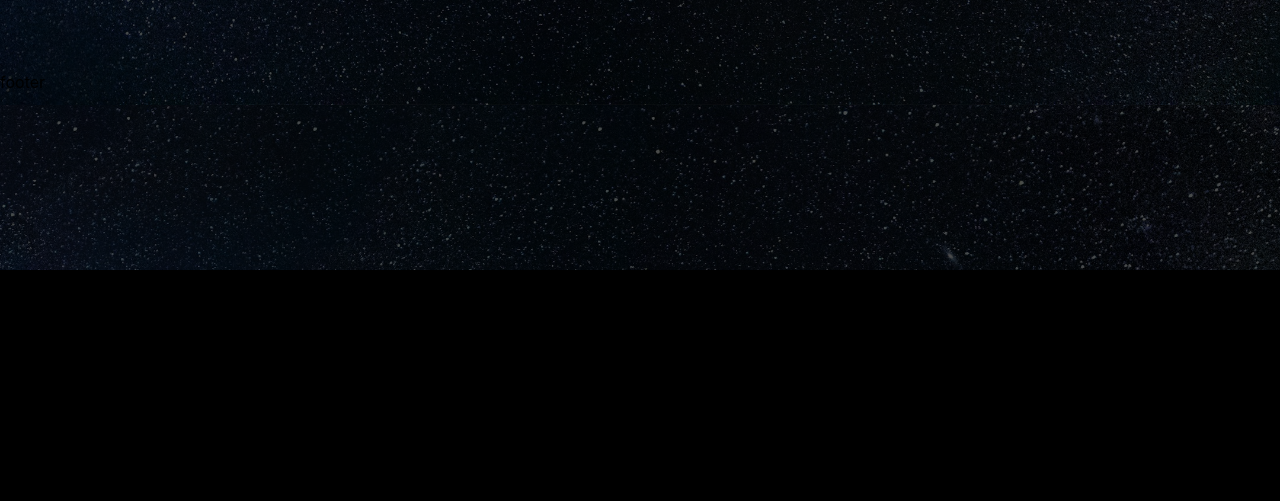
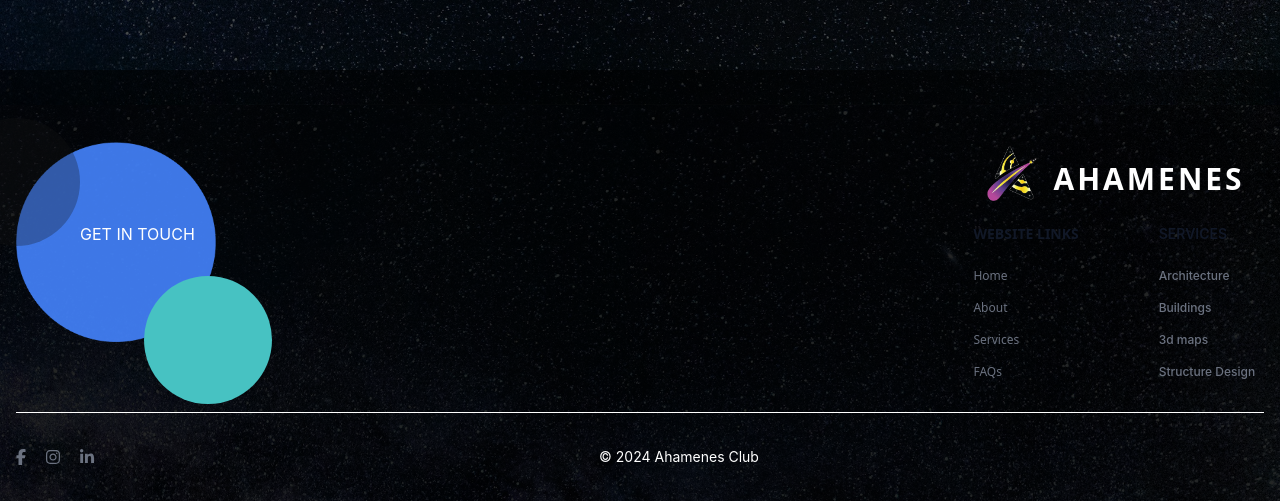
Before and after one commit to yohhannees/space-website, a Next.js app: page /faq in a window 1280 px wide. Shown: the part 695-1196 px from the top of the page. Before the commit the page ends 965 px from the top, so only its background shows below. Built offline with nearby package versions, Linux system fonts and the light colour scheme.

Commit message:
footer integrated

```diff
--- a/app/Components/Footer.tsx
+++ b/app/Components/Footer.tsx
@@ -1,19 +1,27 @@
-import React from "react";
-import Circle from "../assets/images/Ellipse.png";
+'use client'
+import React, { useState, useEffect } from 'react';
+import { FontAwesomeIcon } from '@fortawesome/react-fontawesome';
+import { faFacebookF, faInstagram, faLinkedinIn } from '@fortawesome/free-brands-svg-icons';
+import Image from 'next/image';
 
-import Logo from "../assets/svg/logoSpace.svg";
-import Image from "next/image";
 const Footer = () => {
+
+  const [currentYear, setCurrentYear] = useState(new Date().getFullYear());
+
+  useEffect(() => {
+    setCurrentYear(new Date().getFullYear());
+  }, []);
+
   return (
     <div>
       {" "}
-			<footer className="  w-full">
+      <footer className="w-full  bg-black bg-opacity-50 pt-10">
         <div className=" pt-[300px] md:pt-0 mx-auto w-full max-w-screen-xl p-4 py-6 lg:py-8">
           <div className=" md:flex md:justify-between">
             <div className="hidden md:block relative mb-6 md:mb-0">
-							div
-							<div className="absolute top-20 left-20 text-white text-center flex items-center justify-center ">
-								Get in touch
+              <Image src="/assets/image.png"  alt="Logo" width={200} height={200} className="me-3" />
+              <div className="absolute top-20 left-16 text-white text-center flex items-center justify-center ">
+                GET IN TOUCH
               </div>
               <div className="absolute -bottom-6 left-32  h-32 w-32 rounded-full bg-[#47C2C2]"></div>
               <div className="absolute -top-6 -left-16  h-32 w-32 rounded-full bg-[#1717174b]"></div>
@@ -21,49 +29,45 @@ const Footer = () => {
 
             <div className="flex flex-col gap-2 ">
               <div className="flex items-center justify-start">
-								<div className="w-20 h-20">
-									<Image src="/pictures/ahamenesLogo.png" alt="" fill />
-								</div>
-								<div className=" text-white font-bold tracking-widest text-3xl">
+               <Image src="/pictures/ahamenesLogo.png" alt="Logo" width={80} height={80} className="w-20" />
+                <div className=" text-white font-bold text-3xl font-sans">
+                  <span className='tracking-widest'>
                   AHAMENES
+                  </span>
                 </div>
               </div>
 
               <div className="grid grid-cols-2 md:grid-cols-2 gap-10 text-xs sm:gap-20 sm:grid-cols-2">
                 <div>
-									<h2 className="mb-6 text-sm font-semibold text-gray-900 uppercase dark:text-white">
+                  <h2 className="font-sans mb-6 text-sm font-semibold text-gray-900 uppercase dark:text-white">
                     Website Links
                   </h2>
-									<ul className="text-gray-500 dark:text-gray-400 font-medium">
+                  <ul className="font-sans text-gray-500 dark:text-gray-400 font-medium">
                     <li className="mb-4">
                       <a
                         href="https://www.w3.org/Provider/Style/dummy.html"
-												className="hover:underline"
-											>
+                        className="hover:underline">
                         Home
                       </a>
                     </li>
                     <li className="mb-4">
                       <a
                         href="https://www.w3.org/Provider/Style/dummy.html"
-												className="hover:underline"
-											>
+                        className="hover:underline">
                         About
                       </a>
                     </li>
                     <li className="mb-4">
                       <a
                         href="https://www.w3.org/Provider/Style/dummy.html"
-												className="hover:underline"
-											>
+                        className="font-sans hover:underline">
                         Services
                       </a>
                     </li>
                     <li>
                       <a
                         href="https://www.w3.org/Provider/Style/dummy.html"
-												className="hover:underline"
-											>
+                        className="font-sans hover:underline">
                         FAQs
                       </a>
                     </li>
@@ -78,33 +82,29 @@ const Footer = () => {
                     <li className="mb-4">
                       <a
                         href="https://www.w3.org/Provider/Style/dummy.html"
-												className="hover:underline"
-											>
+                        className="hover:underline">
                         Architecture
                       </a>
                     </li>
                     <li className="mb-4">
                       <a
                         href="https://www.w3.org/Provider/Style/dummy.html"
-												className="hover:underline"
-											>
+                        className="hover:underline">
                         Buildings{" "}
                       </a>
                     </li>
                     <li className="mb-4">
                       <a
                         href="https://www.w3.org/Provider/Style/dummy.html"
-												className="hover:underline"
-											>
-												Buildings
+                        className="hover:underline">
+                        3d maps
                       </a>
                     </li>
                     <li>
                       <a
                         href="https://www.w3.org/Provider/Style/dummy.html"
-												className="hover:underline"
-											>
-												Buildings
+                        className="hover:underline">
+                        Structure Design
                       </a>
                     </li>
                   </ul>
@@ -118,26 +118,23 @@ const Footer = () => {
             <div className="flex justify-start ">
             <a
   href="https://www.w3.org/Provider/Style/dummy.html"
-								className="text-gray-500 hover:text-gray-900 dark:hover:text-white"
-							>
-								{/* <BiLogoFacebookCircle /> */}
+  className="text-gray-500 hover:text-gray-900 dark:hover:text-white">
+  <FontAwesomeIcon icon={faFacebookF} />
 </a>
 <a
   href="https://www.w3.org/Provider/Style/dummy.html"
-								className="text-gray-500 hover:text-gray-900 dark:hover:text-white ms-5"
-							>
-								{/* <PiInstagramLogoFill /> */}
+  className="text-gray-500 hover:text-gray-900 dark:hover:text-white ms-5">
+  <FontAwesomeIcon icon={faInstagram} />
 </a>
 <a
   href="https://www.w3.org/Provider/Style/dummy.html"
-								className="text-gray-500 hover:text-gray-900 dark:hover:text-white ms-5"
-							>
-								{/* <BiLogoLinkedinSquare /> */}
+  className="text-gray-500 hover:text-gray-900 dark:hover:text-white ms-5">
+  <FontAwesomeIcon icon={faLinkedinIn} />
 </a>
             </div>
             <div className="flex   justify-center ">
               <span className="text-sm  text-white sm:text-center ">
-								© 2024 Non Copyrighted
+                © {currentYear} Ahamenes Club
               </span>
             </div>
             <div></div>
@@ -147,5 +144,4 @@ const Footer = () => {
     </div>
   );
 };
-
 export default Footer;
--- a/app/layout.tsx
+++ b/app/layout.tsx
@@ -3,6 +3,7 @@ import "@mantine/core/styles.css";
 import "./globals.css";
 import { MantineProvider } from "@mantine/core";
 import Navbar from "./Components/Navbar";
+import Footer from "./Components/Footer";
 
 export const metadata: Metadata = {
   title: "Create Next App",
@@ -24,7 +25,7 @@ export default function RootLayout({
 									<Navbar />
 								</div>
 								<div className="pt-[80px]">{children}</div>
-								<div className="h-[200px]">footer</div>
+								<div className=""><Footer/></div>
 							</div>
 						</div>
 					</MantineProvider>
```
Also changed, not shown: public/assets/image.png (added). Lines whose indentation alone changed are shown as unchanged.
